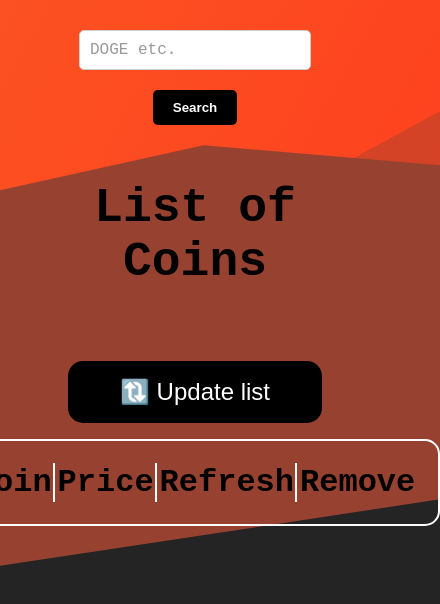
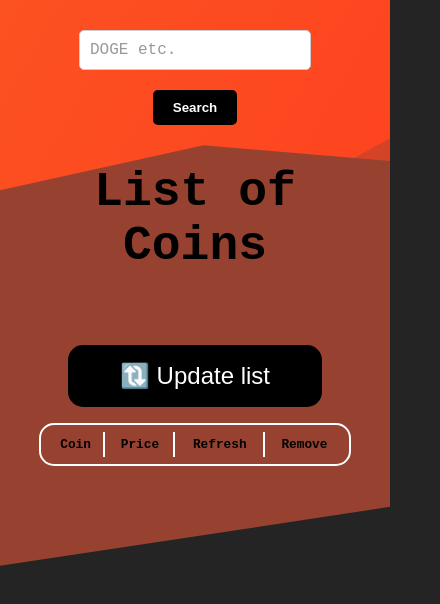
Before and after one commit to shakurovoleg42/cryptoX, a React (Vite) app: page / in a window 390 px wide. Shown: the top 604 px of the page, 440 px wide, since content can reach past the window. Built offline with nearby package versions, Linux system fonts and the light colour scheme.

Commit message:
implement adaptive

```diff
--- a/src/components/listCoins/ListCoins.module.scss
+++ b/src/components/listCoins/ListCoins.module.scss
@@ -17,20 +17,19 @@
     display: flex;
     flex-direction: column;
     gap: 1rem;
-    padding: 1rem;
     font-size: 2rem;
     width: 100%;
     text-align: center;
     align-items: center;
 }
-
 table {
-    width: 100% ;
+    width: 100%;
     justify-content: space-between;
     text-align: center;
     border: 2px solid #ffffff;
     border-radius: 15px;
     padding: 20px;
+    overflow-x: auto;
 }
 
 tr th {
@@ -48,10 +47,34 @@ tr td {
 
     &:last-child {
         border-right: none;
-
     }
 }
 
-tbody{
+tbody {
     padding-top: 50px;
 }
+
+tbody tr td {
+    padding: 20px;
+}
+
+@media (max-width: 768px) {
+    table {
+        font-size: 1rem;
+    }
+
+    tr td, tr th {
+        padding: 10px;
+    }
+}
+
+@media (max-width: 480px) {
+    table {
+        font-size: 0.8rem;
+        padding: 5px;
+    }
+
+    tr td, tr th {
+        padding: 5px;
+    }
+}
--- a/src/components/listCoins/ListCoins.tsx
+++ b/src/components/listCoins/ListCoins.tsx
@@ -96,7 +96,7 @@ const ListCoins = ({ searchQuery }: ListCoinsProps) => {
         <tbody>
           {coins.map((coin) => (
             <tr key={coin.id} className="table-row">
-              <td>{coin.symbol}</td>
+              <td style={{ fontWeight: "900" }}>{coin.symbol}</td>
               <td>${coin.price}</td>
               <td>
                 <button onClick={() => refreshCoin(coin.symbol, setCoins)}>
```
